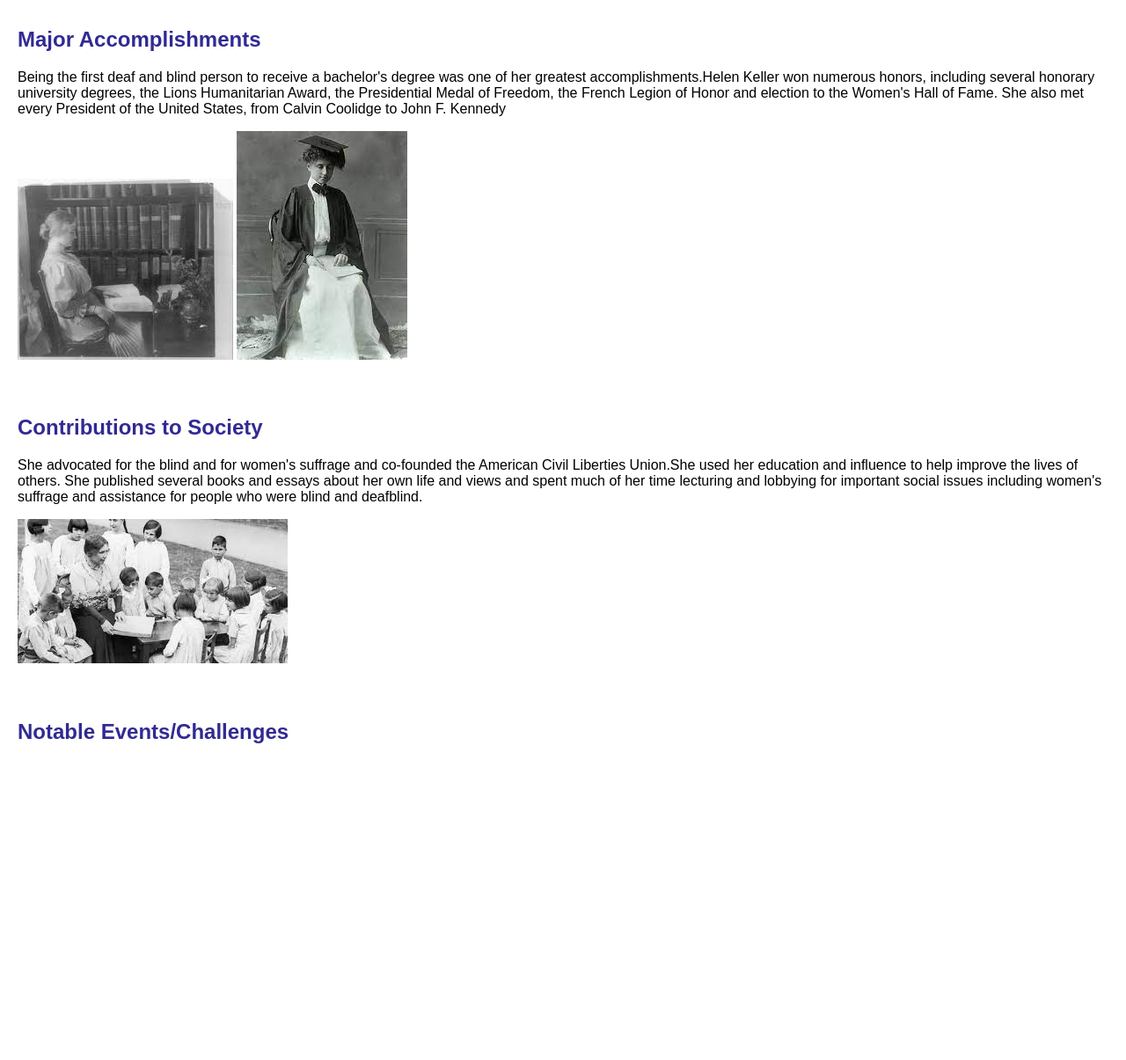
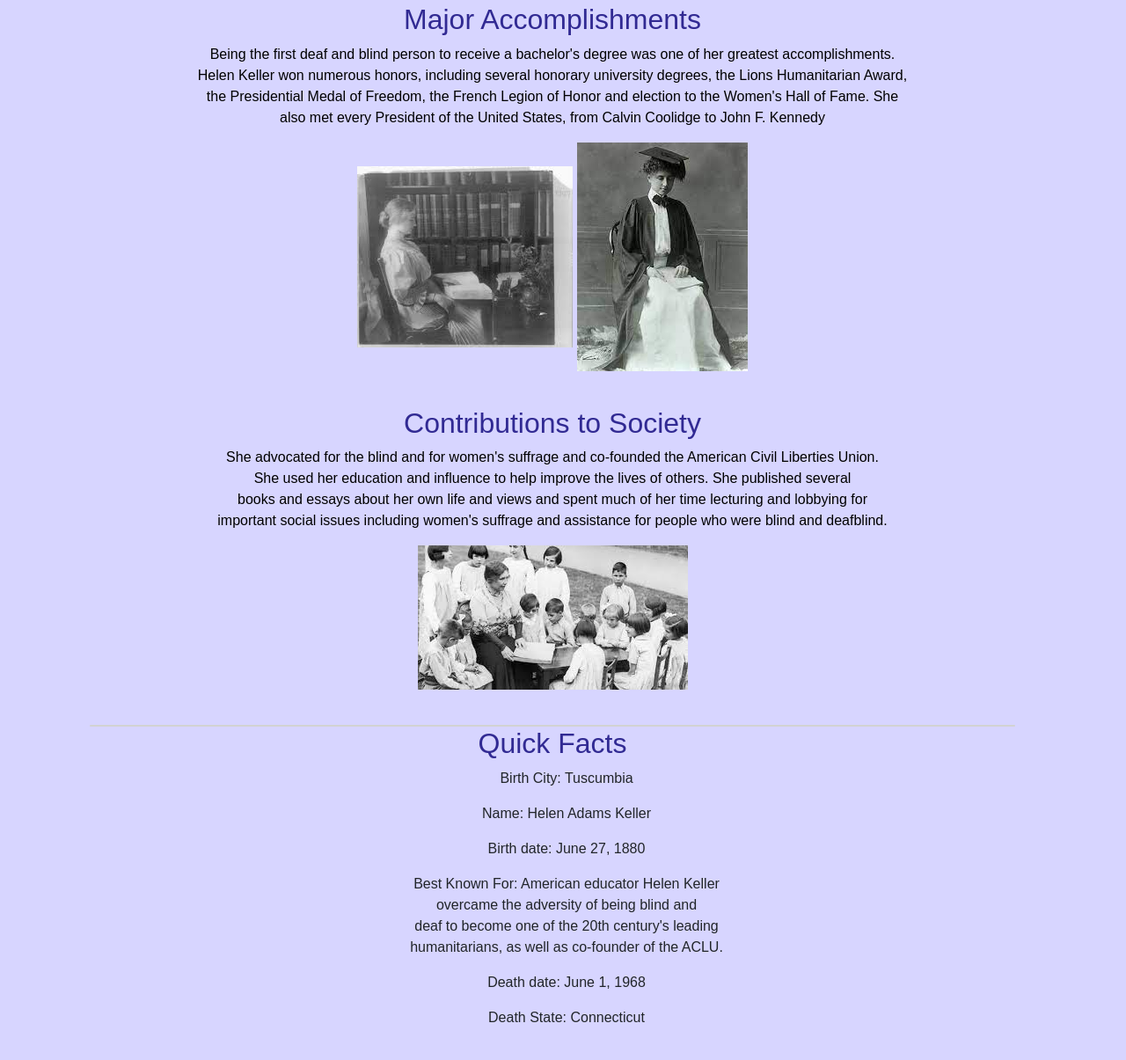
Before and after one commit to gabbyajias/month-one, a plain HTML site: page index.html in a window 1280 px wide. Shown: the part 970-2175 px from the top of the page at 88% size. Before the commit the page ends 1856 px from the top, so only its background shows below. Drawn offline with nearby package versions, Linux system fonts and the light colour scheme.

Commit message:
end of dAY 2

```diff
--- a/index.html
+++ b/index.html
@@ -5,6 +5,7 @@
   <meta charset="UTF-8">
   <meta name="viewport" content="width=device-width, initial-scale=1.0">
   <title>Helen Keller Autobiography</title>
+   <link href="https://cdn.jsdelivr.net/npm/bootstrap@5.3.2/dist/css/bootstrap.min.css" rel="stylesheet" integrity="sha384-T3c6CoIi6uLrA9TneNEoa7RxnatzjcDSCmG1MXxSR1GAsXEV/Dwwykc2MPK8M2HN" crossorigin="anonymous">
   <link rel="stylesheet" type="text/css" href="style.css">
 
 </head>
@@ -20,43 +21,70 @@
     <a href="#contributions">Contributions to Society</a>
     <a href="#notable-events">Notable Events/Challenges</a>
   </nav>
-
+  <div class="container">
+    <div class="row">
+      <div class="col-12 text-center">
         <section id="early-years">
           <h2>Early Years</h2>
-    <p>On June 27, 1880, Helen Adams Keller was born in Tuscumbia, Alabama. Kate Adams Keller and Colonel Arthur Keller
-      were her parents.<br>Helen was diagnosed with an unknown illness at the age of 19 months, likely scarlet fever or
+          <p>On June 27, 1880, Helen Adams Keller was born in Tuscumbia, Alabama. <br>Kate Adams Keller and Colonel
+            Arthur
+            Keller
+            were her parents.Helen was diagnosed with<br> an unknown illness at the age of 19 months, likely scarlet
+            fever
+            or
             rubella, which left her deaf and blind. </p>
           <img src="pic1.JPEG" alt="early life picture">
 
 
         </section>
 
+    </div>
+    <div class="row">
+      <div class="col-12 text-center">
     <section id="major-accomplishments">
       <h2>Major Accomplishments</h2>
       <p>Being the first deaf and blind person to receive a bachelor's degree was one of her greatest
-      accomplishments.Helen Keller won numerous honors, including several honorary university degrees, the Lions
-      Humanitarian Award, the Presidential Medal of Freedom, the French Legion of Honor and election to the Women's Hall
-      of Fame. She also met every President of the United States, from Calvin Coolidge to John F. Kennedy</p>
+        accomplishments. <br> Helen Keller won numerous honors, including several honorary university degrees, the Lions
+        Humanitarian Award,<br> the Presidential Medal of Freedom, the French Legion of Honor and election to the
+        Women's Hall
+        of Fame. She<br> also met every President of the United States, from Calvin Coolidge to John F. Kennedy</p>
       <img src="pic 3.jpg" alt="early life picture">
       <img src="pic2.jpg" alt="early life picture">
     </section>
-
+    <div class="row">
+      <div class="col-12 text-center">
     <section id="contributions">
       <h2>Contributions to Society</h2>
-    <p>She advocated for the blind and for women's suffrage and co-founded the American Civil Liberties Union.She used
-      her education and influence to help improve the lives of others. She published several books and essays about her
-      own life and views and spent much of her time lecturing and lobbying for important social issues including women's
+      <p>She advocated for the blind and for women's suffrage and co-founded the American Civil Liberties Union.<br>She
+        used
+        her education and influence to help improve the lives of others. She published several <br>books and essays
+        about her
+        own life and views and spent much of her time lecturing and lobbying for <br>important social issues including
+        women's
         suffrage and assistance for people who were blind and deafblind.
       </p>
       <img src="pic4.jpg" alt="early life picture">
     </section>
-
+    <div class="row">
+      <div class="col-12 text-center">
     <section id="notable-events">
-    <h2>Notable Events/Challenges</h2>
-    <!-- Content about Helen Keller's notable events or challenges goes here -->
-  </section>
+      <div class="card"></div>
+      <h2>Quick Facts</h2>
+      <ul> Birth City: Tuscumbia </ul>
+        <ul> Name: Helen Adams Keller </ul>
+        <ul> Birth date: June 27, 1880 </ul>
+        <ul> Best Known For: American educator Helen Keller<br> overcame the adversity of being blind and <br>deaf to become one of the 20th century's leading <br>humanitarians, as well as co-founder of the ACLU. </ul>
+        <ul> Death date: June 1, 1968 </ul>
+        <ul> Death State: Connecticut </ul>
 
 
+
+
+
+
+    </section>
+  </div>
+  <script src="https://cdn.jsdelivr.net/npm/bootstrap@5.3.2/dist/js/bootstrap.bundle.min.js" integrity="sha384-C6RzsynM9kWDrMNeT87bh95OGNyZPhcTNXj1NW7RuBCsyN/o0jlpcV8Qyq46cDfL" crossorigin="anonymous"></script>
 </body>
 
 </html>
--- a/style.css
+++ b/style.css
@@ -2,7 +2,7 @@ body {
     font-family: Arial, sans-serif;
     margin: 0;
     padding: 0;
-    background-color: #ffffff;
+    background-color: #d7d5ff;
 }
 
 header {
@@ -54,3 +54,8 @@ p{
   color: #000000;
   font-family: Arial, sans-serif;
 }
+.center {
+    margin: auto;
+    width: 50%;
+
+  }
```
Lines whose indentation alone changed are shown as unchanged.
